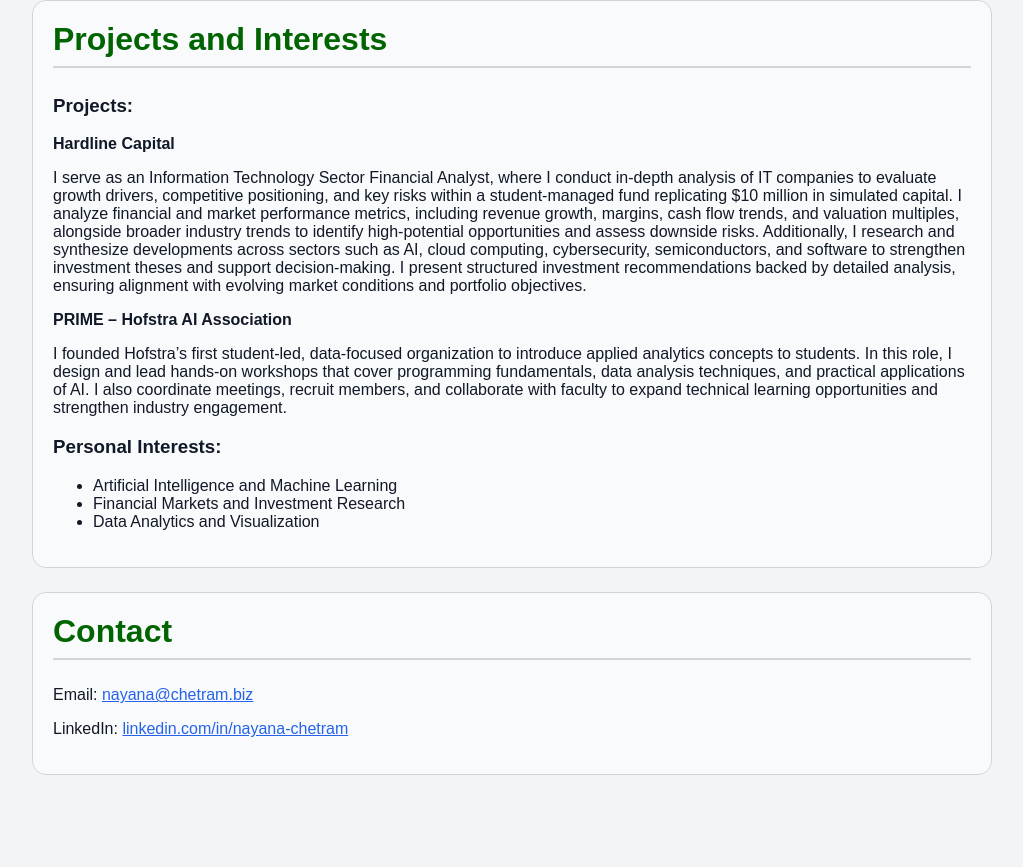
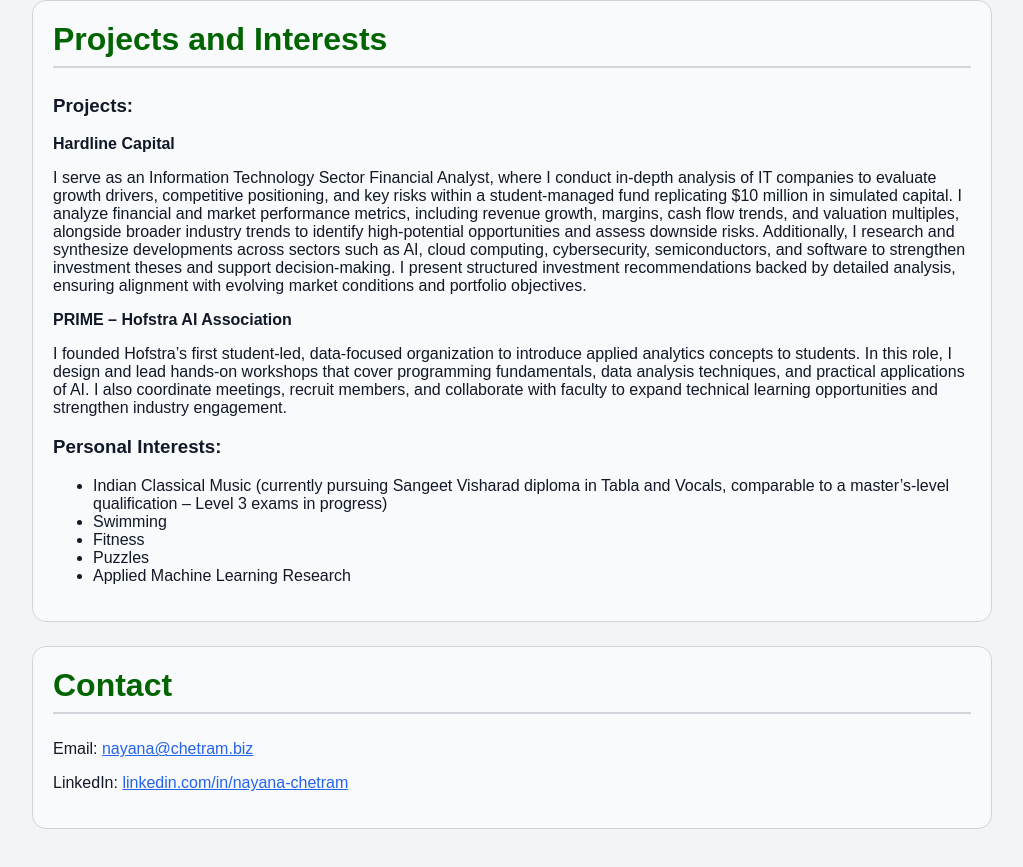
Before and after one commit to nayana-chetram/nayana-chetram.github.io, a plain HTML site: page assignments/assignment2/index.html in a window 1280 px wide. Shown: the part 815-1682 px from the top of the page, without its empty margins (128-1151 px from the left). Before the commit the page ends 1630 px from the top, so only its background shows below. Drawn offline with Linux system fonts and the light colour scheme.

Commit message:
Revise personal interests in index.html
Updated personal interests list with new hobbies and pursuits.

```diff
--- a/assignments/assignment2/index.html
+++ b/assignments/assignment2/index.html
@@ -71,9 +71,11 @@
 
      <h3>Personal Interests:</h3>
       <ul>
-        <li>Artificial Intelligence and Machine Learning</li>
-        <li>Financial Markets and Investment Research</li>
-        <li>Data Analytics and Visualization</li>
+        <li>Indian Classical Music (currently pursuing Sangeet Visharad diploma in Tabla and Vocals, comparable to a master’s-level qualification – Level 3 exams in progress)</li>
+        <li>Swimming</li>
+        <li>Fitness</li>
+        <li>Puzzles</li>
+        <li>Applied Machine Learning Research</li>
       </ul>
 
     </section>
```
